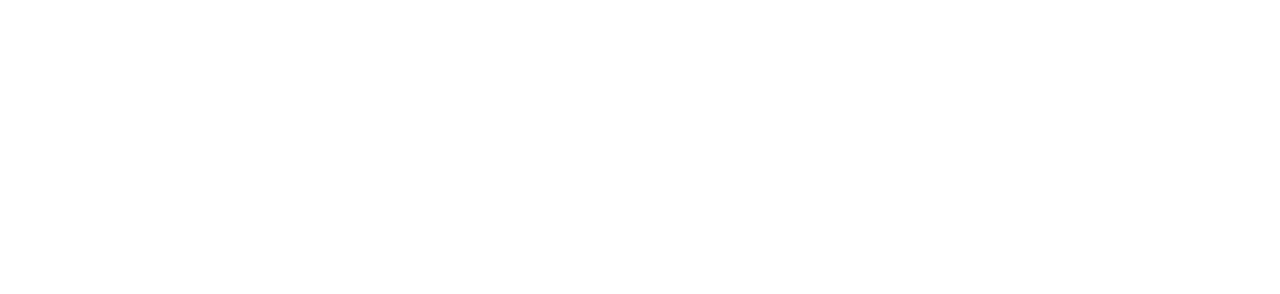
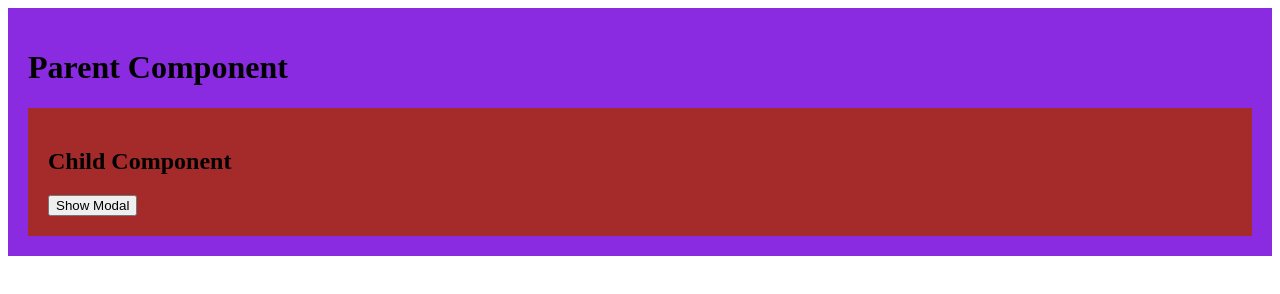
Before and after one commit to acciojob/lift-state-up-1-happydagar6, a React app: page / in a window 1280 px wide. Built offline with nearby package versions, Linux system fonts and the light colour scheme.

Commit message:
Add Child component and modal functionality to App component
- Introduced a Child component that triggers the display of a modal in the Parent component.
- Implemented state management in the App component to control the visibility of the modal.
- Updated the index.html file to ensure proper structure.

```diff
--- a/src/components/App.js
+++ b/src/components/App.js
@@ -1,13 +1,38 @@
-
-import React from "react";
+import React, { useState } from "react";
 import './../styles/App.css';
 
+// --- Child Component ---
+// Receives the function to update the parent's state via props
+const Child = ({ setShowModal }) => {
+  return (
+    <div className="child" style={{ backgroundColor: '#a52a2a', padding: '20px', color: 'black' }}>
+      <h2>Child Component</h2>
+      {/* Clicking the button calls the parent's function and passes 'true' */}
+      <button onClick={() => setShowModal(true)}>
+        Show Modal
+      </button>
+    </div>
+  );
+};
+
+
 const App = () => {
+  const [showModal, setShowModal] = useState(false);
+
   return (
-    <div>
-        {/* Do not remove the main div */}
+    <div className="parent" style={{ backgroundColor: "#8a2be2", padding: '20px', color: 'black' }}>
+      <h1>Parent Component</h1>
+
+        <Child showModal={showModal} setShowModal={setShowModal} />
+
+        { showModal && (
+          <div className="modal-content" style={{ marginTop: "20px" }}>
+            <h2>Modal Content</h2>
+            <p>This is the modal content.</p>
+            </div>
+        )}
     </div>
   )
-}
+};
 
-export default App
+export default App;
```
Also changed, not shown: src/index.html (+1 -0 lines), 1 other file.
